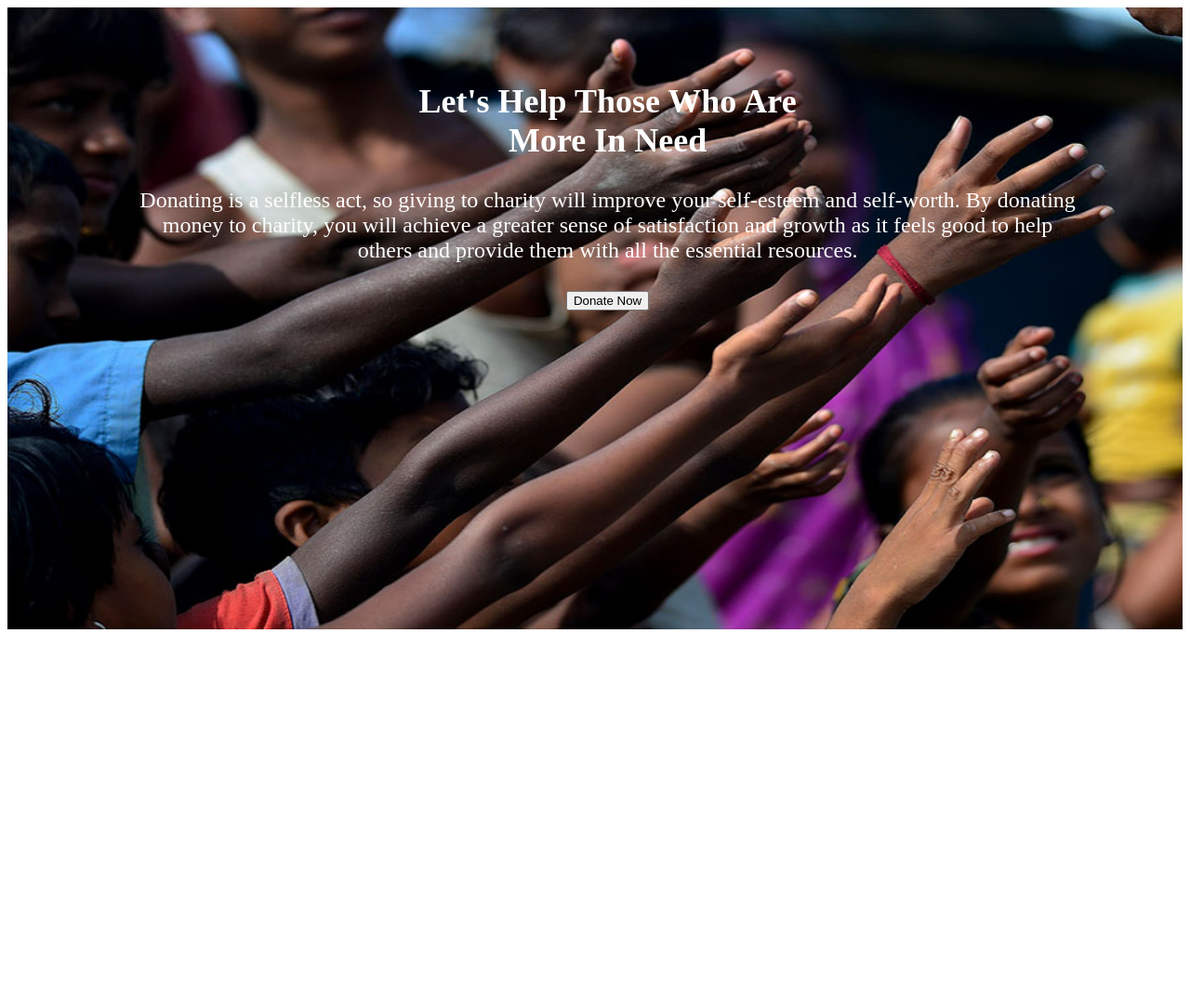
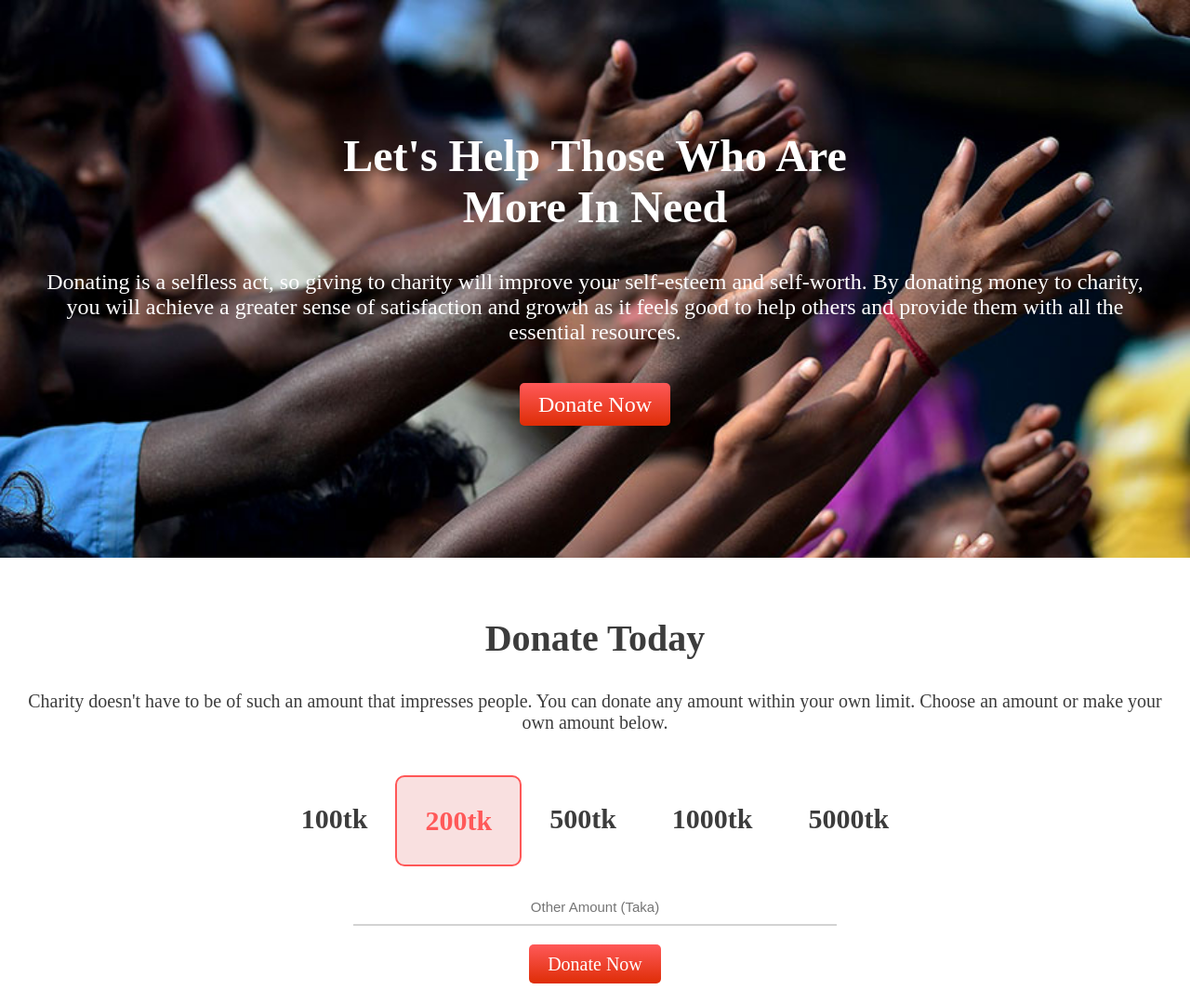
Before and after one commit to tazrian-amin/first-assignment, a plain HTML site: page index.html in a window 1280 px wide. Shown: the whole page at 93% size. Before the commit the page ends 800 px from the top, so only its background shows below. Drawn offline with Linux system fonts and the light colour scheme.

Commit message:
updated two sections

```diff
--- a/index.html
+++ b/index.html
@@ -1,5 +1,6 @@
 <!DOCTYPE html>
 <html lang="en">
+
 <head>
     <meta charset="UTF-8">
     <meta http-equiv="X-UA-Compatible" content="IE=edge">
@@ -10,21 +11,41 @@
     <!-- external css file -->
     <link rel="stylesheet" href="style.css">
 </head>
+
 <body>
     <!-- top banner -->
-    <section id="top-section">
+    <section>
         <div id="banner-text">
             <h1>Let's Help Those Who Are<br>More In Need</h1>
             <p>
-            Donating is a selfless act, so giving to charity will improve your self-esteem and self-worth. By donating money to charity, you will achieve a greater sense of satisfaction and growth as it feels good to help others and provide them with all the essential resources.
+                Donating is a selfless act, so giving to charity will improve your self-esteem and self-worth. By
+                donating money to charity, you will achieve a greater sense of satisfaction and growth as it feels good
+                to help others and provide them with all the essential resources.
             </p>
-            <button>Donate Now</button>
+            <br>
+            <a class="link-button" href="https://www.donate.com/" target="_blank">Donate Now</a>
         </div>
     </section>
 
     <!-- donation amount selection -->
-    <section id="donate-today">
-
+    <section>
+        <div id="donate-today">
+            <h1>Donate Today</h1>
+            <p>
+                Charity doesn't have to be of such an amount that impresses people. You can donate any amount within
+                your own limit. Choose an amount or make your own amount below.
+            </p>
+            <div id="donate-amount">
+                <h2>100tk</h2>
+                <h2 id="highlighted-amount">200tk</h2>
+                <h2>500tk</h2>
+                <h2>1000tk</h2>
+                <h2>5000tk</h2>
+            </div>
+            <input id="input-field" type="text" placeholder="Other Amount (Taka)">
+            <br>
+            <a class="link-button" href="https://www.donate.com/" target="_blank">Donate Now</a>
+        </div>
     </section>
 
     <!-- donation plan section -->
@@ -50,4 +71,5 @@
 <footer>
 
 </footer>
+
 </html>
--- a/style.css
+++ b/style.css
@@ -1,16 +1,61 @@
-#top-section{
-    background-color:blueviolet;
+body {
+    margin: 0;
+}
+
+#banner-text {
     width: auto;
-    height: 669px;
+    height: 400px;
     background-image: url(images/donation13.jpg);
     background-repeat: no-repeat;
-    background-size: 100% 100%;
-}
-#banner-text{
-    width: 80%;
-    margin-left: 90px;
-    padding: 50px;
+    background-size: cover;
+    padding: 100px 50px;
     font-size: 1.5em;
     text-align: center;
     color: #fff;
 }
+
+h1 {
+    font-size: 2em;
+}
+
+.link-button {
+    text-decoration: none;
+    background-image: linear-gradient(#FF5959, rgb(222, 45, 6));
+    padding: 10px 20px;
+    border-radius: 5px;
+    color: #fff;
+    font-size: 1em;
+}
+
+#donate-today {
+    font-size: 1.25em;
+    text-align: center;
+    color: rgba(0, 0, 0, 0.765);
+    padding: 30px;
+}
+
+#donate-amount {
+    display: flex;
+    justify-content: center;
+}
+
+#donate-amount h2 {
+    padding: 30px;
+}
+
+#highlighted-amount {
+    color: #FF5959;
+    background-color: #f9e0e0;
+    border: 2px solid #ff5757;
+    border-radius: 10px;
+}
+
+#input-field {
+    border: none;
+    width: 500px;
+    padding: 10px;
+    margin-bottom: 30px;
+    text-align: center;
+    font-size: 15px;
+    border-bottom: 2px solid lightgray;
+}
```
